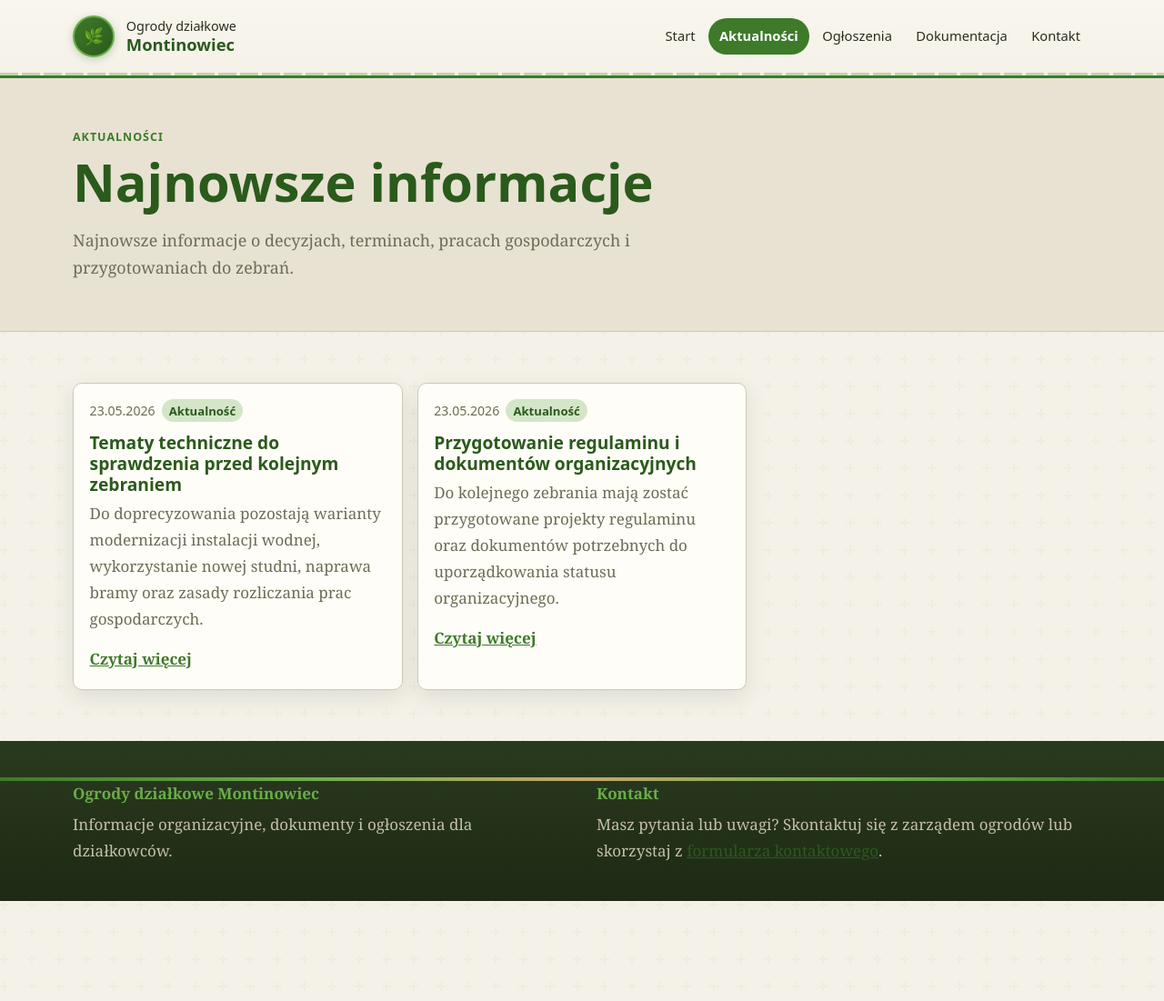
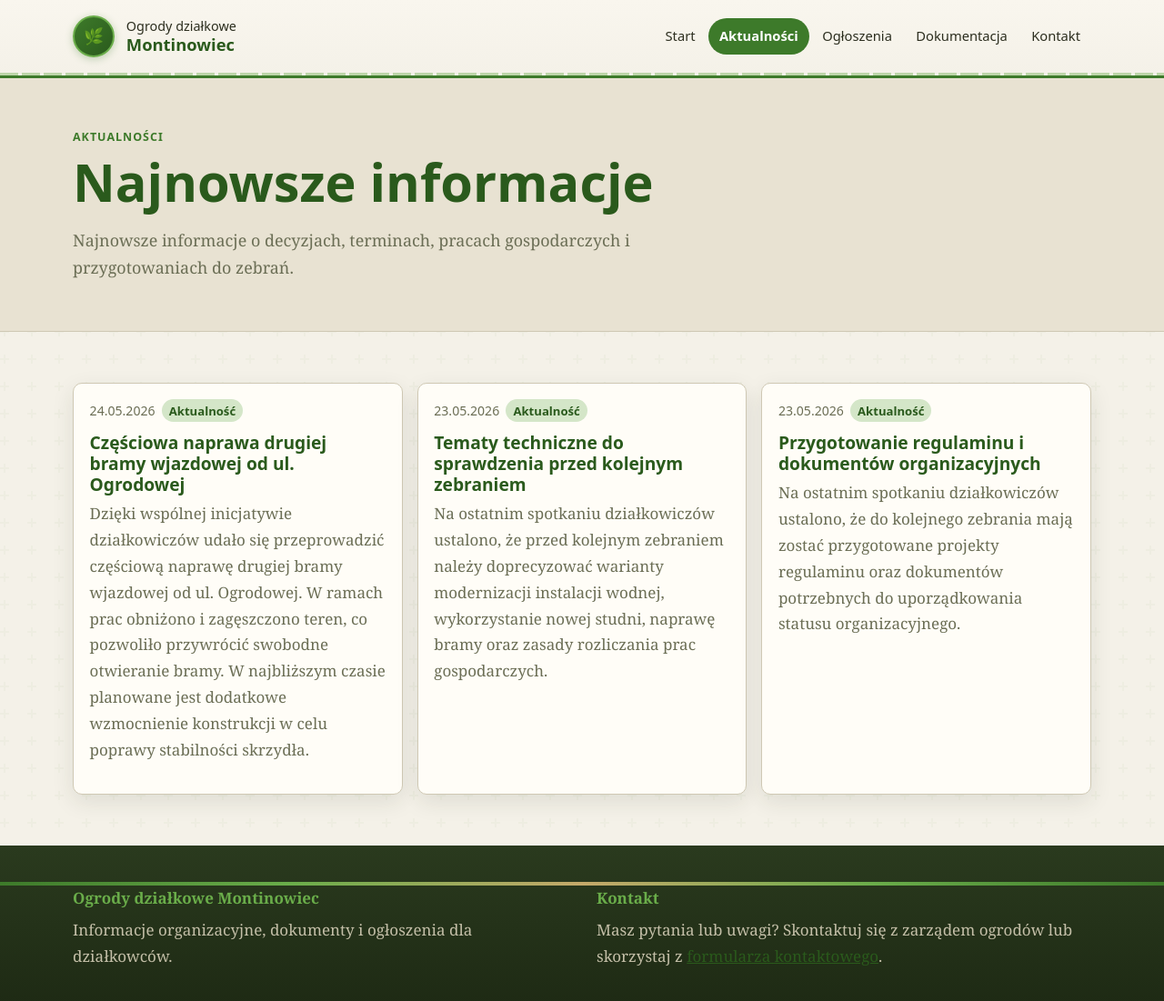
Before and after one commit to brxie/montin-page, a Jekyll site: the page built from aktualnosci.md, in a window 1280 px wide and 1107 px high. Shown: the top 1101 px of the window at 91% size. Built offline with Jekyll 4.4.1, drawn with Linux system fonts in a browser that asks for light colours.

Commit message:
Update announcements: add gate repair news, refine existing descriptions

```diff
--- a/_data/announcements.yml
+++ b/_data/announcements.yml
@@ -11,6 +11,12 @@
 # - link: opcjonalny link do strony lub sekcji
 # - file: opcjonalny link do pliku PDF
 
+- title: "Częściowa naprawa drugiej bramy wjazdowej od ul. Ogrodowej"
+  date: 2026-05-24
+  type: "Aktualność"
+  level: "info"
+  description: "Dzięki wspólnej inicjatywie działkowiczów udało się przeprowadzić częściową naprawę drugiej bramy wjazdowej od ul. Ogrodowej. W ramach prac obniżono i zagęszczono teren, co pozwoliło przywrócić swobodne otwieranie bramy. W najbliższym czasie planowane jest dodatkowe wzmocnienie konstrukcji w celu poprawy stabilności skrzydła."
+
 - title: "Składka na cele gospodarcze od 2026 r."
   date: 2026-05-23
   type: "Ogłoszenie"
@@ -22,12 +28,11 @@
   date: 2026-05-23
   type: "Aktualność"
   level: "info"
-  description: "Do kolejnego zebrania mają zostać przygotowane projekty regulaminu oraz dokumentów potrzebnych do uporządkowania statusu organizacyjnego."
-  link: "/dokumentacja/#regulaminy-i-zasady"
+  description: "Na ostatnim spotkaniu działkowiczów ustalono, że do kolejnego zebrania mają zostać przygotowane projekty regulaminu oraz dokumentów potrzebnych do uporządkowania statusu organizacyjnego."
 
 - title: "Tematy techniczne do sprawdzenia przed kolejnym zebraniem"
   date: 2026-05-23
   type: "Aktualność"
   level: "info"
-  description: "Do doprecyzowania pozostają warianty modernizacji instalacji wodnej, wykorzystanie nowej studni, naprawa bramy oraz zasady rozliczania prac gospodarczych."
-  link: "/dokumentacja/#informacje-techniczne"
+  description: "Na ostatnim spotkaniu działkowiczów ustalono, że przed kolejnym zebraniem należy doprecyzować warianty modernizacji instalacji wodnej, wykorzystanie nowej studni, naprawę bramy oraz zasady rozliczania prac gospodarczych."
+#  link: "/dokumentacja/#regulaminy-i-zasady"
```
